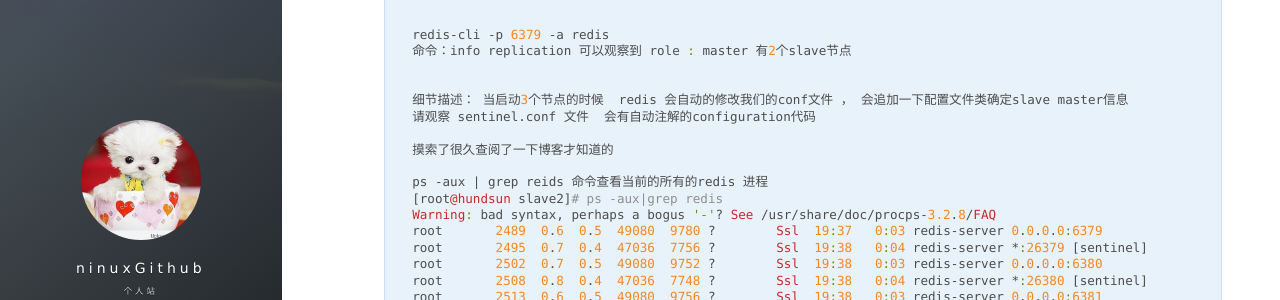
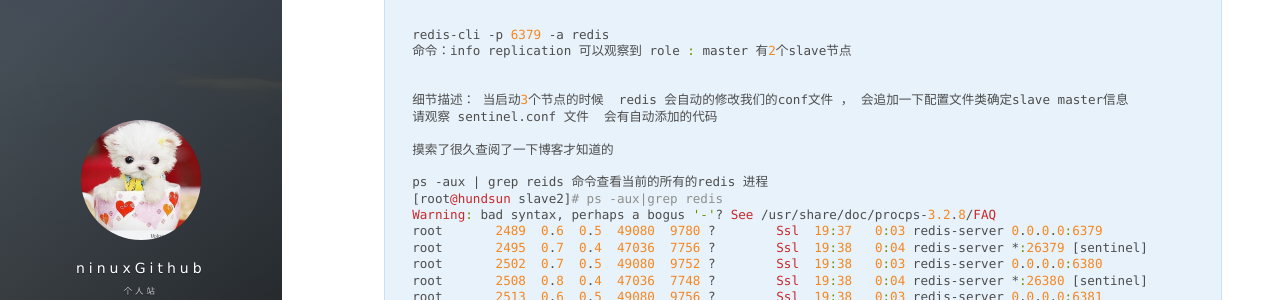
Before and after one commit to ninuxGithub/ninuxGithub.github.io, a Jekyll site: the page built from _posts/2019-04-12-redisSentinel.md, in a window 1280 px wide and 900 px high, scrolled down 1669 px. Shown: the part 168-468 px from the top of the window. Built offline with Jekyll 4.4.1, drawn with Linux system fonts in a browser that asks for light colours; nearby versions of some CDN libraries; comment, search, counter and statistics services are not loaded.

```diff
--- a/_posts/2019-04-12-redisSentinel.md
+++ b/_posts/2019-04-12-redisSentinel.md
@@ -110,7 +110,7 @@ sentinel parallel-syncs mymaster 2
 
 
     细节描述： 当启动3个节点的时候  redis 会自动的修改我们的conf文件 ， 会追加一下配置文件类确定slave master信息
-    请观察 sentinel.conf 文件  会有自动注解的configuration代码
+    请观察 sentinel.conf 文件  会有自动添加的代码
 
     摸索了很久查阅了一下博客才知道的
 
```
